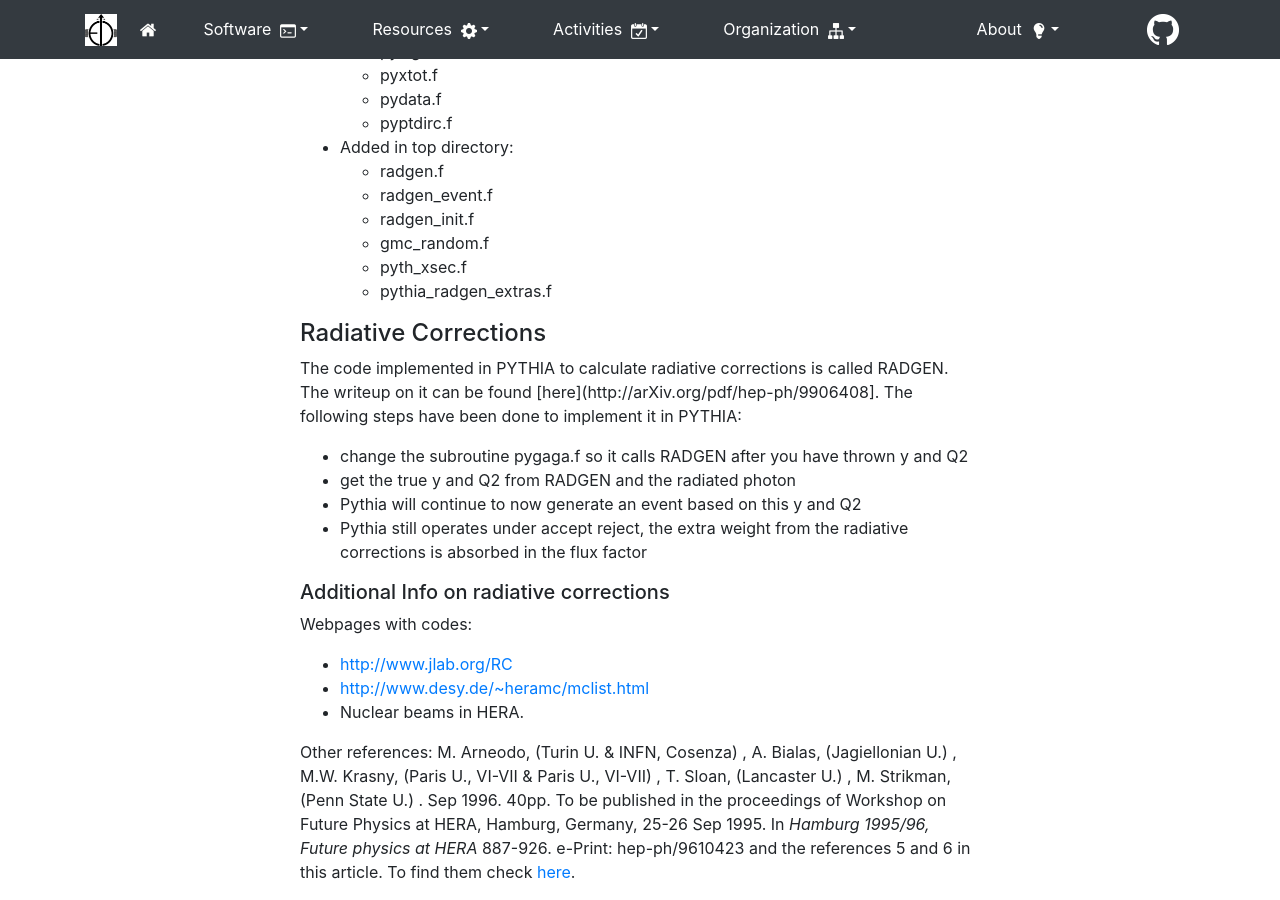
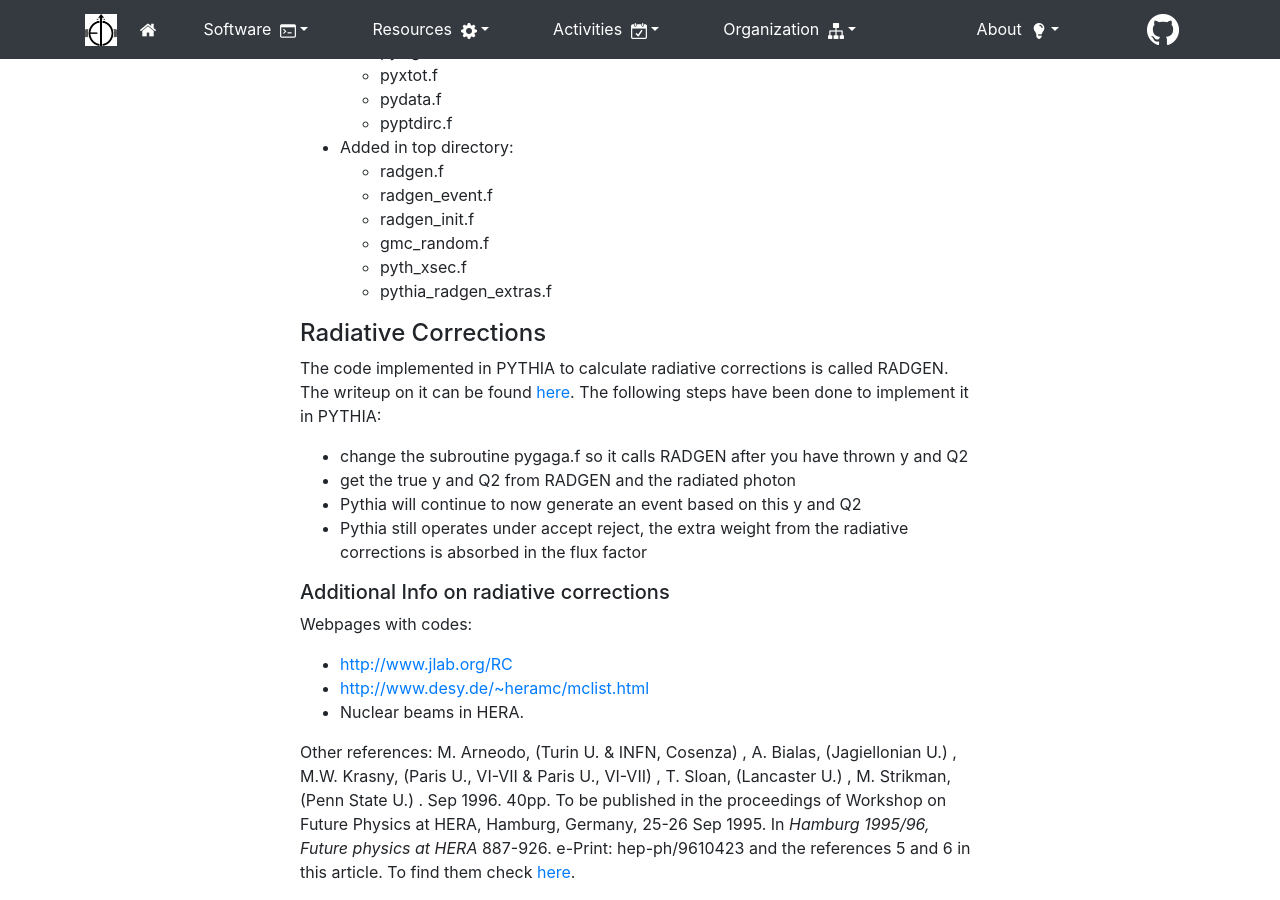
Before and after one commit to kkauder/eic.github.io, a Jekyll site: the page built from _software/pythia6.md, in a window 1280 px wide and 900 px high, scrolled down 6807 px. Built offline with Jekyll 4.4.1, drawn with Linux system fonts in a browser that asks for light colours; nearby versions of some CDN libraries.

Commit message:
fixed typo

```diff
--- a/_software/pythia6.md
+++ b/_software/pythia6.md
@@ -319,7 +319,7 @@ Executables require LHAPDF5 installed and links executables against it.
 #### Radiative Corrections ####
 
 The code implemented in PYTHIA to calculate radiative corrections is called RADGEN.
-The writeup on it can be found [here](http://arXiv.org/pdf/hep-ph/9906408].
+The writeup on it can be found [here](http://arXiv.org/pdf/hep-ph/9906408).
 The following steps have been done to implement it in PYTHIA:
 * change the subroutine pygaga.f so it calls RADGEN after you have thrown y and Q2
 * get the true y and Q2 from RADGEN and the radiated photon
```
